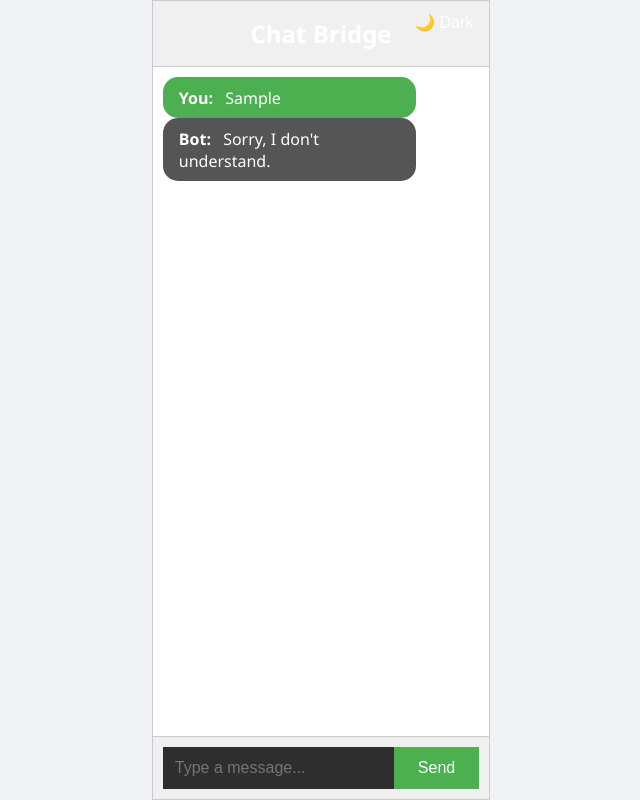
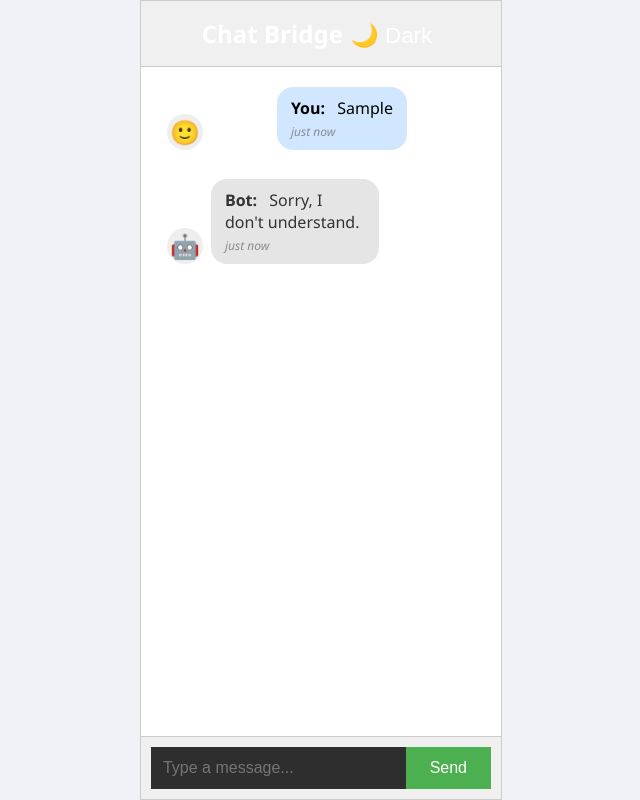
Before and after one commit to habeeb-code-cell/chat-bridge, a React (Create React App) app: page / in a window 1280 px wide. Both pictures are taken after typing "Sample" into the empty fields and a click on the button "Send". Shown: the whole page, without its empty margins (319-959 px from the left). Built offline with nearby package versions, Linux system fonts and the light colour scheme.

Commit message:
updated readme.md file

```diff
--- a/src/App.css
+++ b/src/App.css
@@ -207,3 +207,171 @@
     cursor: pointer;
     color: inherit;
   }
+
+  .chat-messages {
+    flex: 1;
+    overflow-y: auto;
+    padding: 10px;
+    display: flex;
+    flex-direction: column;
+    gap: 10px;
+    background-color: #fff;
+  }
+
+  /* Scrollbar styling (optional) */
+  .chat-messages::-webkit-scrollbar {
+    width: 8px;
+  }
+
+  .chat-messages::-webkit-scrollbar-thumb {
+    background-color: #ccc;
+    border-radius: 4px;
+  }
+
+  .message {
+    display: flex;
+    align-items: flex-end;
+    gap: 8px;
+  }
+
+  /* Avatar circle */
+  .avatar {
+    width: 36px;
+    height: 36px;
+    background-color: #eee;
+    border-radius: 50%;
+    display: flex;
+    align-items: center;
+    justify-content: center;
+    font-size: 1.5rem;
+    user-select: none;
+  }
+
+  /* Message bubble */
+  .message-content {
+    max-width: 70%;
+    background-color: #f0f0f0;
+    padding: 10px 14px;
+    border-radius: 16px;
+    position: relative;
+    font-size: 1rem;
+    color: #000;
+  }
+
+  /* Different bubble color for user and bot */
+  .message.you .message-content {
+    background-color: #d1e7ff;
+    color: #000;
+    margin-left: auto;
+  }
+
+  .message.bot .message-content {
+    background-color: #e5e5e5;
+    color: #333;
+    margin-right: auto;
+  }
+
+  /* Sender name */
+  .sender {
+    font-weight: 600;
+    margin-right: 6px;
+  }
+
+  /* Timestamp styling */
+  .timestamp {
+    display: block;
+    font-size: 0.75rem;
+    color: #666;
+    margin-top: 4px;
+    opacity: 0.7;
+    font-style: italic;
+  }
+
+  /* Typing indicator styling */
+  .typing-indicator .message-content {
+    font-style: italic;
+    color: #888;
+    background-color: transparent;
+    padding-left: 0;
+  }
+
+  /* Scroll to bottom button */
+  .scroll-button {
+    position: fixed;
+    bottom: 70px;
+    right: 20px;
+    background-color: #007bff;
+    border: none;
+    color: white;
+    padding: 8px 12px;
+    border-radius: 20px;
+    cursor: pointer;
+    font-weight: bold;
+    box-shadow: 0 4px 6px rgba(0,0,0,0.1);
+    z-index: 100;
+    user-select: none;
+  }
+
+  .scroll-button:hover {
+    background-color: #0056b3;
+  }
+
+  /* Responsive tweaks */
+  @media (max-width: 600px) {
+    .message-content {
+      max-width: 90%;
+    }
+  }
+
+  /* Light theme (default) */
+.chat-container.light {
+    background-color: #f0f2f5;
+    color: #000;
+  }
+
+  /* Dark theme */
+  .chat-container.dark {
+    background-color: #1e1e1e;
+    color: #ddd;
+  }
+
+  .chat-container.dark .chat-messages {
+    background-color: #2c2c2c;
+  }
+
+  .chat-container.dark .message.you .message-content {
+    background-color: #004080;
+    color: #fff;
+  }
+
+  .chat-container.dark .message.bot .message-content {
+    background-color: #444;
+    color: #eee;
+  }
+
+  .chat-container.dark .chat-input input {
+    background-color: #333;
+    color: #eee;
+    border: 1px solid #555;
+  }
+
+  .chat-container.dark .chat-input button {
+    background-color: #007bff;
+    color: #fff;
+  }
+
+  /* Theme toggle button styling */
+  .theme-toggle-btn {
+    margin-left: auto;
+    background: none;
+    border: none;
+    font-size: 1.4rem;
+    cursor: pointer;
+    user-select: none;
+    color: inherit;
+    padding: 0 8px;
+  }
+
+  .theme-toggle-btn:hover {
+    opacity: 0.7;
+  }
--- a/src/App.js
+++ b/src/App.js
@@ -1,38 +1,103 @@
 import React, { useState, useEffect, useRef } from 'react';
 import './App.css';
 
+// Simple utility to format timestamps (e.g., "2 minutes ago")
+function timeAgo(timestamp) {
+  const now = new Date();
+  const diff = (now - new Date(timestamp)) / 1000; // seconds
+
+  if (diff < 5) return 'just now';
+  if (diff < 60) return `${Math.floor(diff)}s ago`;
+  if (diff < 3600) return `${Math.floor(diff / 60)}m ago`;
+  if (diff < 86400) return `${Math.floor(diff / 3600)}h ago`;
+  return new Date(timestamp).toLocaleDateString();
+}
+
 function App() {
+  // Chat state
   const [messages, setMessages] = useState([]);
   const [messageText, setMessageText] = useState('');
-  const [darkMode, setDarkMode] = useState(false); // Theme state
+  const [isBotTyping, setIsBotTyping] = useState(false);
+  const [showScrollButton, setShowScrollButton] = useState(false);
+
+  // Theme state (light/dark)
+  const [theme, setTheme] = useState(() => {
+    return localStorage.getItem('chat-theme') || 'light';
+  });
+
+  // Refs
   const messagesEndRef = useRef(null);
+  const messagesContainerRef = useRef(null);
+  const audioRef = useRef(null);
 
+  // Scroll to bottom on new messages (unless user scrolled up)
   useEffect(() => {
+    if (!showScrollButton) {
+      scrollToBottom();
+    }
+  }, [messages, showScrollButton]);
+
+  // Listen to scroll to toggle "new messages" button
+  useEffect(() => {
+    const container = messagesContainerRef.current;
+    if (!container) return;
+
+    const onScroll = () => {
+      const isNearBottom =
+        container.scrollHeight - container.scrollTop - container.clientHeight < 100;
+      setShowScrollButton(!isNearBottom);
+    };
+
+    container.addEventListener('scroll', onScroll);
+    return () => container.removeEventListener('scroll', onScroll);
+  }, []);
+
+  // Save theme to localStorage and update <body> class
+  useEffect(() => {
+    localStorage.setItem('chat-theme', theme);
+    document.body.className = theme; // assume your CSS uses body.light and body.dark
+  }, [theme]);
+
+  // Scroll helper
+  function scrollToBottom() {
     messagesEndRef.current?.scrollIntoView({ behavior: 'smooth' });
-  }, [messages]);
+  }
 
+  // Toggle theme handler
+  function toggleTheme() {
+    setTheme((prev) => (prev === 'light' ? 'dark' : 'light'));
+  }
+
+  // Send message handler
   function handleSendMessage() {
     if (!messageText.trim()) return;
 
     const userMessage = {
       sender: 'You',
-      text: messageText,
-      timestamp: new Date().toLocaleTimeString(),
+      text: messageText.trim(),
+      timestamp: new Date().toISOString(),
     };
 
     setMessages((prev) => [...prev, userMessage]);
     setMessageText('');
+    setShowScrollButton(false);
+
+    setIsBotTyping(true);
 
     setTimeout(() => {
       const botMessage = {
         sender: 'Bot',
         text: getBotResponse(userMessage.text),
-        timestamp: new Date().toLocaleTimeString(),
+        timestamp: new Date().toISOString(),
       };
       setMessages((prev) => [...prev, botMessage]);
-    }, 1000);
+      setIsBotTyping(false);
+
+      if (audioRef.current) audioRef.current.play();
+    }, 1500);
   }
 
+  // Bot response logic
   function getBotResponse(input) {
     const text = input.toLowerCase();
     if (text.includes('hello')) return 'Hi there!';
@@ -56,23 +121,47 @@ function App() {
   }
 
   return (
-    <div className={`chat-container ${darkMode ? 'dark' : 'light'}`}>
+    <div className={`chat-container ${theme}`}>
       <div className="chat-header">
         Chat Bridge
-        <button className="theme-toggle" onClick={() => setDarkMode(!darkMode)}>
-          {darkMode ? '☀️ Light' : '🌙 Dark'}
+        <button
+          onClick={toggleTheme}
+          aria-label="Toggle dark/light theme"
+          className="theme-toggle-btn"
+        >
+          {theme === 'light' ? '🌙 Dark' : '☀️ Light'}
         </button>
       </div>
 
-      <div className="chat-messages">
+      <div className="chat-messages" ref={messagesContainerRef}>
         {messages.map((msg, idx) => (
-          <div key={idx} className={`message ${msg.sender}`}>
-            <span className="sender">{msg.sender}:</span>
-            <span className="text"> {msg.text}</span>
+          <div key={idx} className={`message ${msg.sender.toLowerCase()}`}>
+            <div className="avatar">{msg.sender === 'You' ? '🙂' : '🤖'}</div>
+            <div className="message-content">
+              <span className="sender">{msg.sender}:</span>
+              <span className="text"> {msg.text}</span>
+              <span className="timestamp">{timeAgo(msg.timestamp)}</span>
+            </div>
           </div>
         ))}
+
+        {isBotTyping && (
+          <div className="message bot typing-indicator">
+            <div className="avatar">🤖</div>
+            <div className="message-content">
+              <span className="text">Bot is typing...</span>
+            </div>
+          </div>
+        )}
+
         <div ref={messagesEndRef} />
       </div>
+
+      {showScrollButton && (
+        <button className="scroll-button" onClick={scrollToBottom} aria-label="Scroll to bottom">
+          ↓ New Messages
+        </button>
+      )}
 
       <div className="chat-input">
         <input
@@ -81,30 +170,18 @@ function App() {
           onChange={(e) => setMessageText(e.target.value)}
           onKeyDown={(e) => e.key === 'Enter' && handleSendMessage()}
           placeholder="Type a message..."
+          autoFocus
         />
         <button onClick={handleSendMessage}>Send</button>
       </div>
+
+      <audio
+        ref={audioRef}
+        src="https://actions.google.com/sounds/v1/alarms/digital_watch_alarm_long.ogg"
+        preload="auto"
+      />
     </div>
   );
 }
 
 export default App;
-
-
-// if (text.includes('hello')) return 'Hi there!';
-//     if (text.includes('see whines')) return "Boss I no fit whine you, who goes me? I wan die.";
-//     if (text.includes('baby')) return "Yes darling";
-//     if (text.includes('i miss you')) return "I miss you more, can't wait to have you in my arms.";
-//     if (text.includes('have you eaten')) return "Yes, I had pasta.";
-//     if (text.includes('i hate you')) return "I love you too, stop the pretence.";
-//     if (text.includes('hwfa')) return "I dey my chairman.";
-//     if (text.includes('any better')) return "Boss, you fit get for me make I drop aza.";
-//     if (text.includes('how are you')) return "I'm just cold, but I'm good!";
-//     if (text.includes('hi')) return 'Hello there!';
-//     if (text.includes('how is work')) return "Work been great.";
-//     if (text.includes('how fa')) return "I dey alright.";
-//     if (text.includes('bye')) return 'See you later!';
-//     if (text.includes('how today')) return "Fine ohh.";
-//     if (text.includes('how your side')) return "Steady grinding.";
-//     if (text.includes('you good')) return "Yh, I should be.";
-//     if (text.includes('gym')) return "Yh sure, I trust you’re coming over too. Mine should be leta. See you leta chief.";
```
Also changed, not shown: public/index.html (+13 -0 lines), 1 other file (tests, documents, lock files or other folders).
